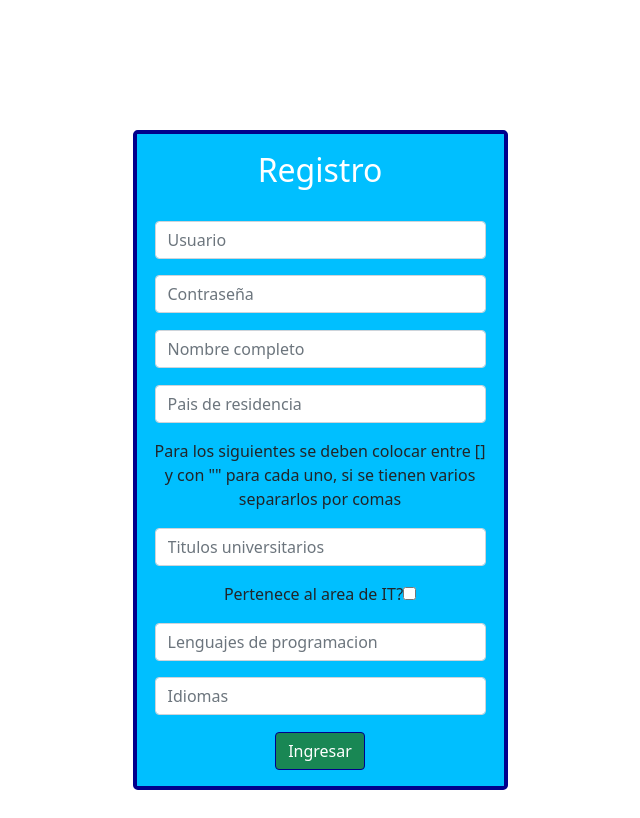
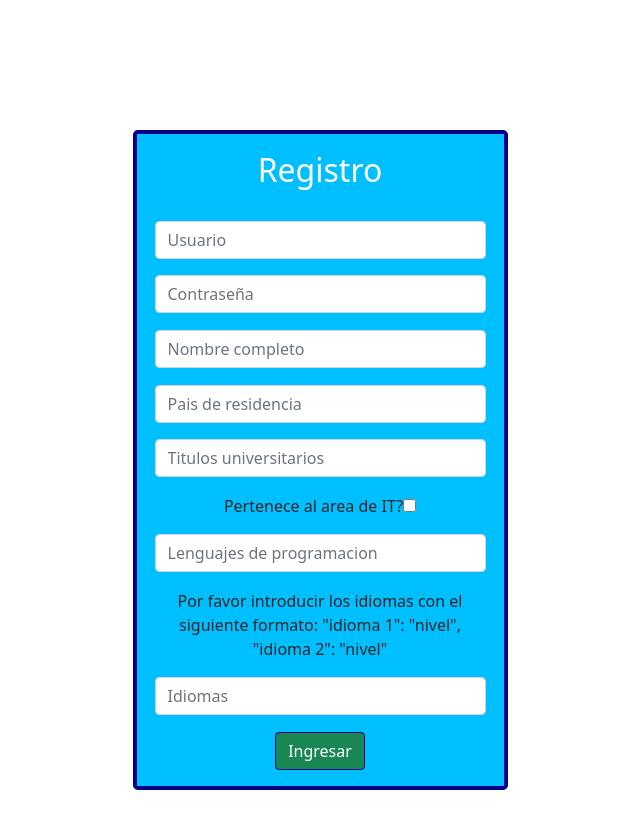
Before and after one commit to RoJoSaVs/Proyecto-1-BDA, an Angular app in the folder frontend1-BDA/: page /register in a window 1280 px wide. Shown: the whole page, without its empty margins (320-960 px from the left). Built offline with nearby package versions, Linux system fonts and the light colour scheme.

Commit message:
change label

```diff
--- a/frontend1-BDA/src/app/register/register.component.html
+++ b/frontend1-BDA/src/app/register/register.component.html
@@ -57,7 +57,7 @@
           </div>
 
           <div class="form-group" style="padding-bottom: 5%">
-            <label style="padding-bottom: 5%" for="u_d">Para los siguientes se deben colocar entre [] y con "" para cada uno, si se tienen varios separarlos por comas</label>
+
             <input
               type="text"
               class="form-control"
@@ -90,7 +90,7 @@
               placeholder="Lenguajes de programacion"
             />
           </div>
-
+          <label style="padding-bottom: 5%" for="u_d">Por favor introducir los idiomas con el siguiente formato: "idioma 1": "nivel", "idioma 2": "nivel" </label>
           <div class="form-group" style="padding-bottom: 5%">
             <input
               type="text"
```
